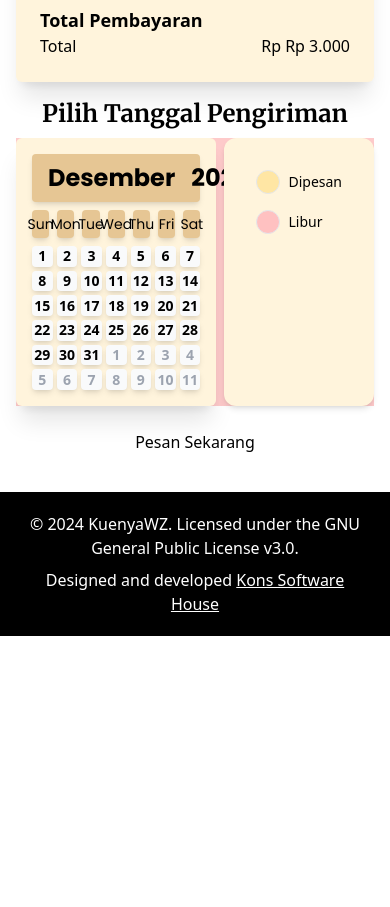
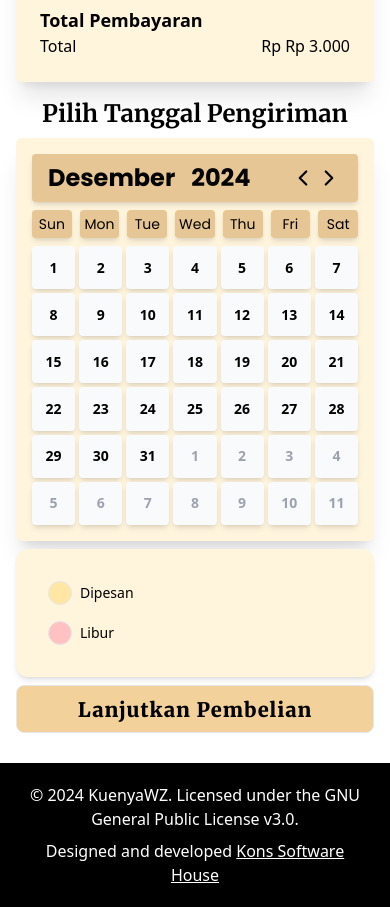
Before and after one commit to Kons-Software-House/kuenyawz-frontend, a React (Vite) app: page /keranjang/pengiriman in a window 390 px wide. Shown: the part 940-1847 px from the top of the page. Before the commit the page ends 1576 px from the top, so only its background shows below. Built offline with nearby package versions, Linux system fonts and the light colour scheme; no server answers; what @designbycode/tailwindcss-text-shadow would draw is missing.

Commit message:
style: enhance PaymentView layout and add animated PaymentButton for improved user experience

```diff
--- a/src/views/user/PaymentView.tsx
+++ b/src/views/user/PaymentView.tsx
@@ -1,6 +1,7 @@
 import { useEffect, useState } from "react";
 import { Field, Form, Formik } from "formik";
 import { useNavigate } from "react-router-dom";
+import { motion } from "framer-motion";
 
 import { CartItem } from "../../types/CartItem";
 import { formatToIdr } from "../../types/Formatter";
@@ -89,13 +90,13 @@ export default function PaymentView() {
             </div>
             <CartSummary cartItems={cartItems} routeDistance={routeDistance} selectedDates={selectedDates} />
             <h2 className="text-2xl font-bold font-semi mb-2 mt-4 text-center">Pilih Tanggal Pengiriman</h2>
-            <div className="flex bg-red-200 w-full">
-              <div className="flex gap-2">
+            <div className="flex w-full">
+              <div className="flex flex-col sm:flex-row gap-2 w-full">
                 <Calendar selectable={true} selectedDates={selectedDates} setSelectedDates={setSelectedDates} />
                 <AvailabilityTable />
               </div>
             </div>
-            <button type="submit" className="w-full p-2 rounded-md mt-4">Pesan Sekarang</button>
+            <PaymentButton />
           </Form>
         </Formik>
       </Container>
@@ -153,3 +154,22 @@ function CartSummary({ cartItems, routeDistance }: CartSummaryProps) {
 function calculateDeliveryFee(distance: number) {
   return Math.round(distance / 1000) * 3500
 }
+
+function PaymentButton() {
+  const hoverVariant = {
+    default: { width: "0%" },
+    hover: { width: "100%" },
+  }
+
+  return (
+    <button type="submit" className='border bg-secondary-200 hover:text-white transition ease-in-out duration-300 rounded-lg h-12 w-full mt-2'>
+      <motion.div className='relative z-10 flex h-12 justify-end hover:justify-start' initial="default" whileHover="hover">
+        <p className="flex w-full justify-center items-center font-extrabold font-semi tracking-wider text-xl hover:drop-shadow-[0_1.2px_1.2px_rgba(0,0,0,0.8)]">
+          Lanjutkan Pembelian
+        </p>
+        <motion.div variants={hoverVariant} className='absolute bg-tetriary-500 w-10 top-0 bottom-0 z-[-1] rounded-lg'>
+        </motion.div>
+      </motion.div>
+    </button >
+  )
+}
```
